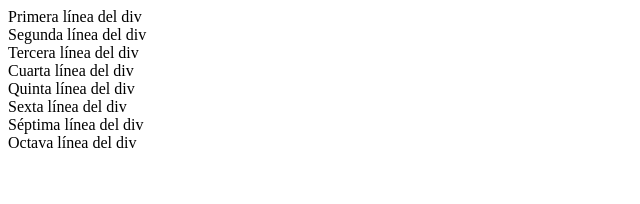
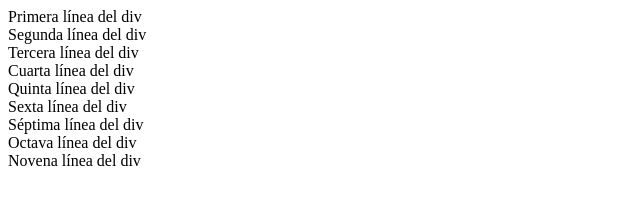
Before and after one commit to Dan18eP/curso_git_bp_miercoles_tarde_20242, a plain HTML site: page index.html in a window 1280 px wide. Shown: the whole page, without its empty margins (0-640 px from the left). Drawn offline with Linux system fonts and the light colour scheme.

Commit message:
Nineth Commit

```diff
--- a/index.html
+++ b/index.html
@@ -14,6 +14,7 @@
     <div>Sexta línea del div</div>
     <div>Séptima línea del div</div>
     <div>Octava línea del div</div>
+    <div>Novena línea del div</div>
 
 </body>
 </html>
```
